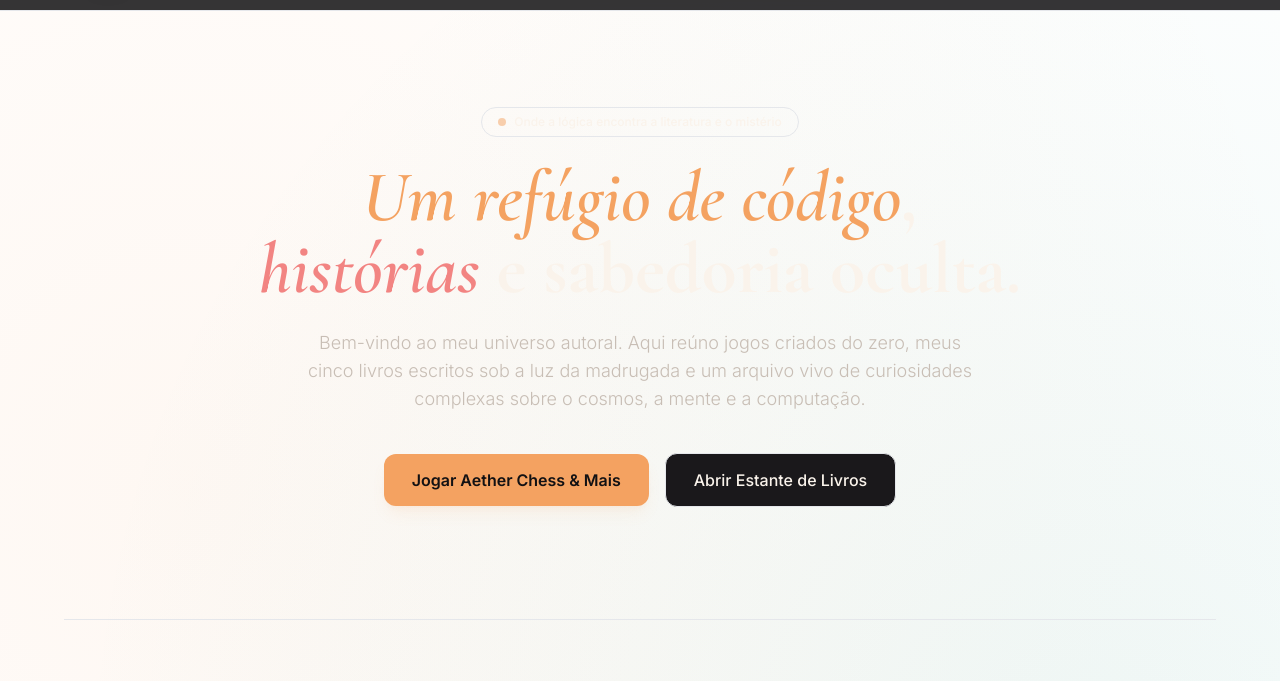
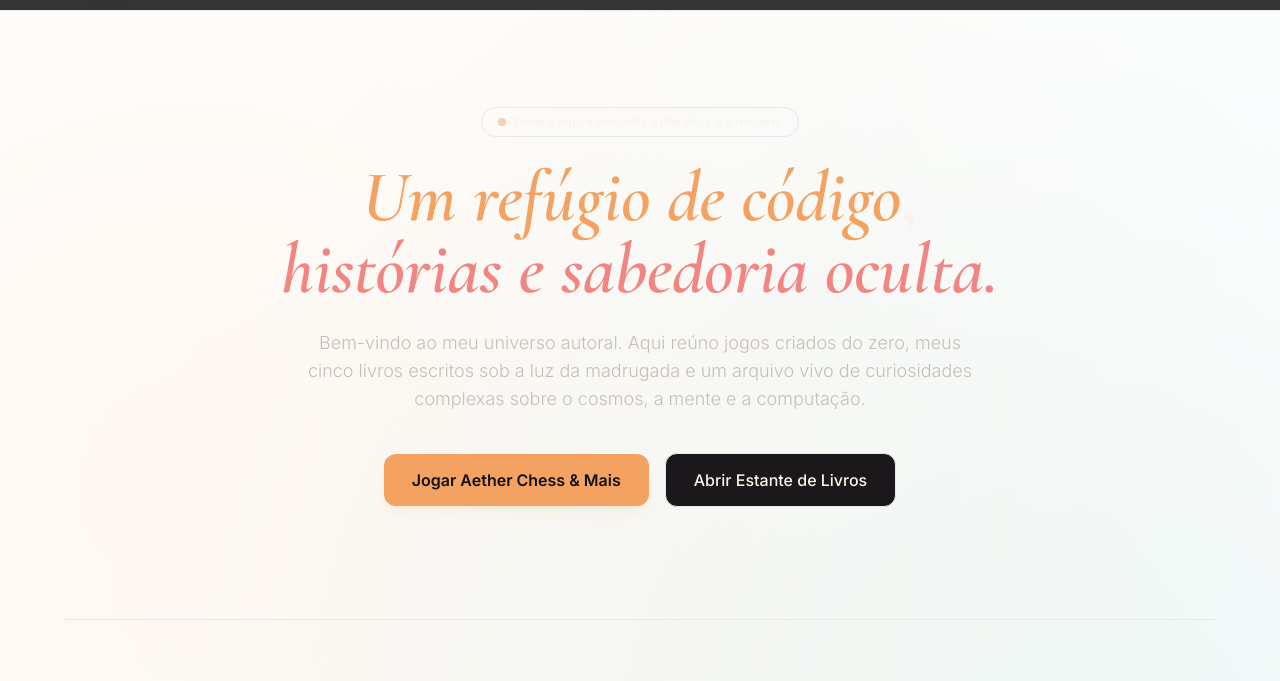
Before and after one commit to barbarastortiroussos-stack/kitsune_games, a plain HTML site: page index.html in a window 1280 px wide. Shown: the part 78-759 px from the top of the page. Drawn offline with nearby package versions, Linux system fonts and the light colour scheme.

Commit message:
Fix HTML span tag formatting in header

```diff
--- a/index.html
+++ b/index.html
@@ -128,7 +128,7 @@
             <!-- Título Editorial -->
             <h1 class="font-serif text-4xl sm:text-6xl lg:text-7xl font-bold text-creamText leading-tight mb-6">
               <span class="italic text-foxOrange"> Um refúgio de código</span>, <br class="hidden sm:inline">
-                <span class="italic text-foxSalmon">histórias</span> e sabedoria oculta.
+                <span class="italic text-foxSalmon">histórias e sabedoria oculta.</span>
             </h1>
 
             <!-- Subtítulo -->
```
